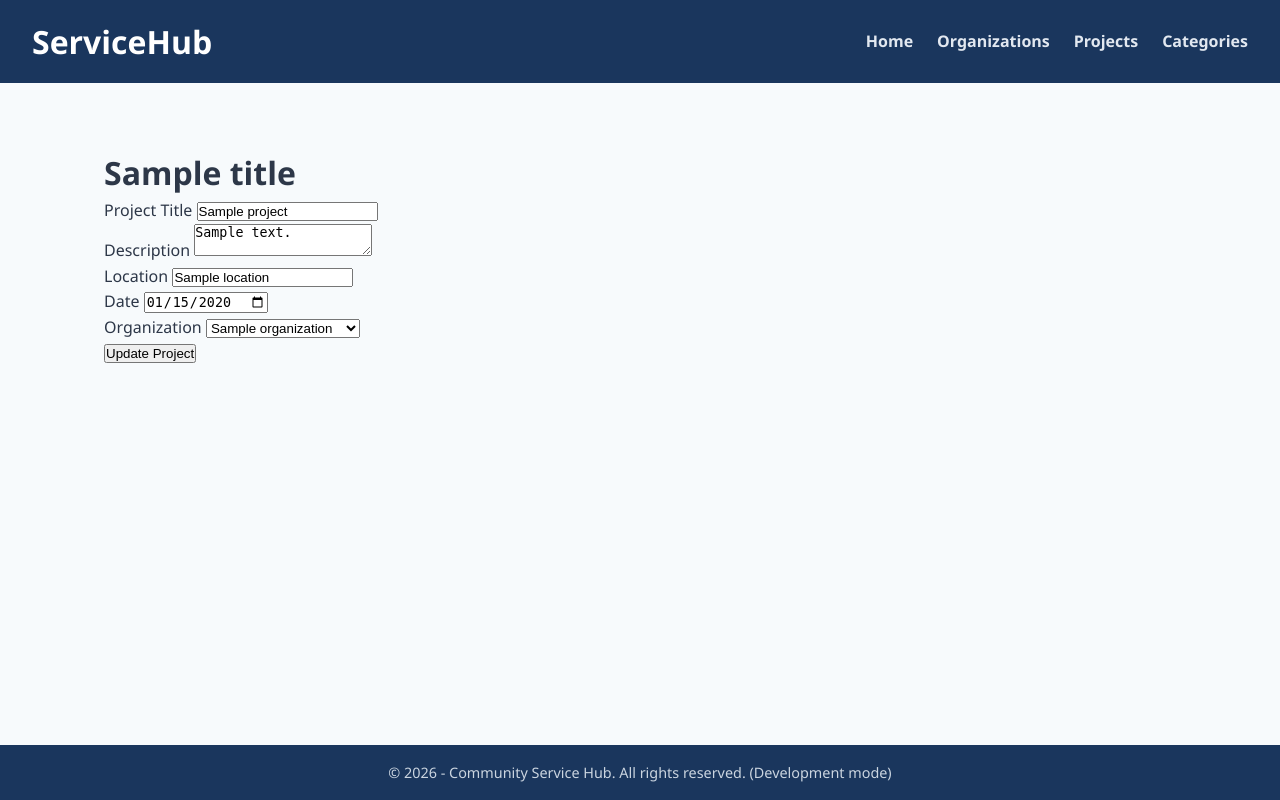
After one commit to bernaldo76/cse340-course-repo, a Node server app: template views/edit-project.ejs in a window 1280 px wide. The commit adds this page. Run offline with Node 20, Linux system fonts and the light colour scheme; the template is opened without the code that fills it: most values are stand-ins (such as "Sample title", 1, 10 or a date in 2020).

Commit message:
W04 Team Activity - Edit Project Feature

```diff
--- a/src/routes.js
+++ b/src/routes.js
@@ -2,7 +2,7 @@
 import express from 'express';
 import { showHomePage } from './controllers/index.js';
 import { showOrganizationsPage, showOrganizationDetailsPage, showNewOrganizationForm, processNewOrganizationForm, organizationValidation, showEditOrganizationForm, processEditOrganizationForm } from './controllers/organizations.js';
-import { showProjectsPage, showProjectDetailsPage, showNewProjectForm, processNewProjectForm, projectValidation } from './controllers/projects.js';
+import { showProjectsPage, showProjectDetailsPage, showNewProjectForm, processNewProjectForm, projectValidation, showEditProjectForm, processEditProjectForm } from './controllers/projects.js';
 import { showCategoriesPage, showCategoryDetailsPage, showAssignCategoriesForm, processAssignCategoriesForm } from './controllers/categories.js';
 import { testErrorPage } from './controllers/errors.js';
 
@@ -17,6 +17,8 @@ router.post('/new-organization', organizationValidation, processNewOrganizationF
 router.get('/projects', showProjectsPage);
 router.get('/new-project', showNewProjectForm);
 router.post('/new-project', projectValidation, processNewProjectForm);
+router.get('/edit-project/:id', showEditProjectForm);
+router.post('/edit-project/:id', projectValidation, processEditProjectForm);
 router.get('/categories', showCategoriesPage);
 router.get('/test-error', testErrorPage);
 router.get('/organization/:id', showOrganizationDetailsPage);
--- /dev/null
+++ b/views/edit-project.ejs
@@ -0,0 +1,69 @@
+
+<%- include('partials/header') %>
+<main>
+    <h1><%= title %></h1>
+
+    <form action="/edit-project/<%= project.project_id %>" method="POST">
+        <div class="form-group">
+            <label for="title">Project Title</label>
+            <input
+                type="text"
+                id="title"
+                name="title"
+                maxlength="150"
+                required
+                value="<%= project.title %>"
+            />
+        </div>
+
+        <div class="form-group">
+            <label for="description">Description</label>
+            <textarea
+                id="description"
+                name="description"
+                maxlength="500"
+                required
+            ><%= project.description %></textarea>
+        </div>
+
+        <div class="form-group">
+            <label for="location">Location</label>
+            <input
+                type="text"
+                id="location"
+                name="location"
+                maxlength="255"
+                required
+                value="<%= project.location %>"
+            />
+        </div>
+
+        <div class="form-group">
+            <label for="date">Date</label>
+            <input
+                type="date"
+                id="date"
+                name="date"
+                required
+                value="<%= new Date(project.date).toISOString().split('T')[0] %>"
+            />
+        </div>
+
+        <div class="form-group">
+            <label for="organizationId">Organization</label>
+            <select
+                id="organizationId"
+                name="organizationId"
+                required
+            >
+                <option value="">Select an organization</option>
+                <% organizations.forEach(org => { %>
+                    <option value="<%= org.organization_id %>" <%= org.organization_id == project.organization_id ? 'selected' : '' %>><%= org.name %></option>
+                <% }); %>
+            </select>
+        </div>
+
+        <button type="submit">Update Project</button>
+    </form>
+</main>
+<%- include('partials/footer') %>
--- a/views/project.ejs
+++ b/views/project.ejs
@@ -15,5 +15,6 @@
     </p>
 
     <p><a href="/assign-categories/<%= project.project_id %>">Edit Categories</a></p>
+<p><a href="/edit-project/<%= project.project_id %>">Edit Project</a></p>
 </main>
 <%- include('partials/footer') %>
```
Also changed, not shown: src/controllers/projects.js (+28 -2 lines), src/models/projects.js (+22 -0 lines).
